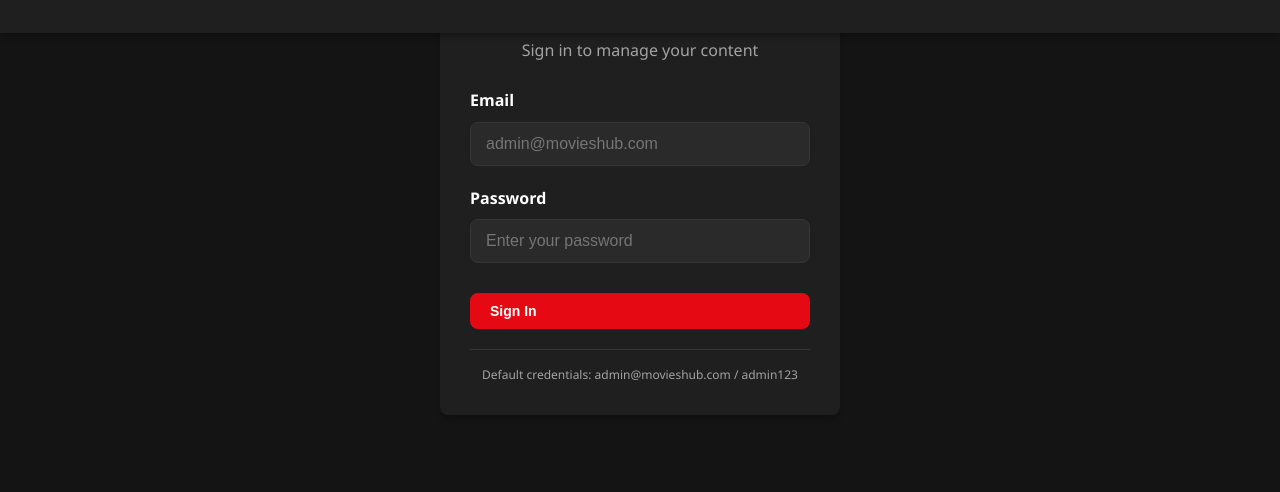
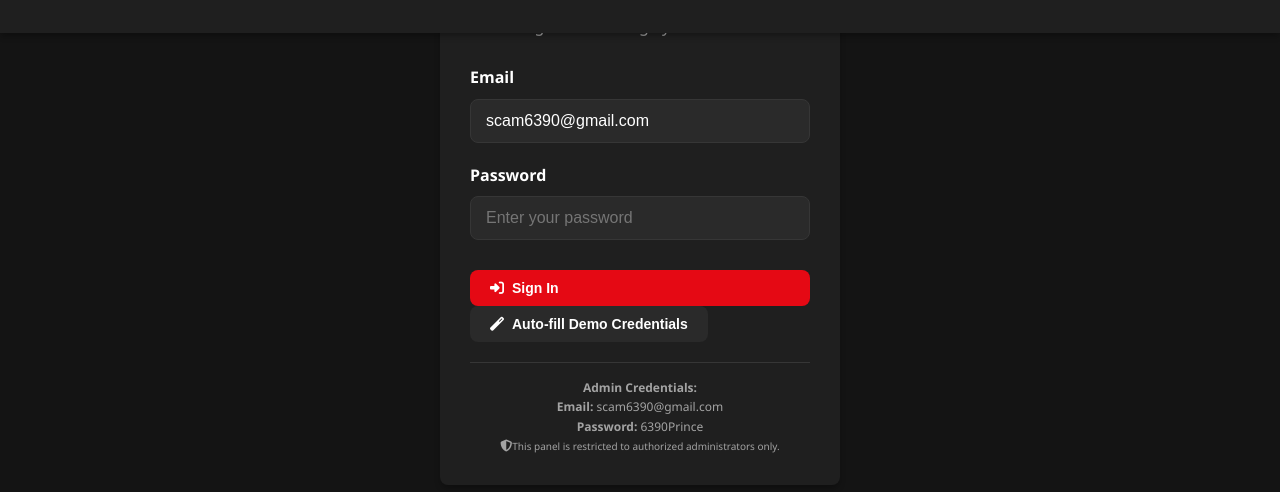
Before and after one commit to Aadi9026/MoviesHub, a React (Vite) app: page /admin/login in a window 1280 px wide. Shown: the part 202-694 px from the top of the page. Built offline with nearby package versions, Linux system fonts and the light colour scheme; no server answers; the database is empty.

Commit message:
Update AdminLogin.js

```diff
--- a/src/components/Admin/AdminLogin.js
+++ b/src/components/Admin/AdminLogin.js
@@ -3,7 +3,7 @@ import { useNavigate } from 'react-router-dom';
 import { loginAdmin } from '../../services/auth';
 
 const AdminLogin = () => {
-  const [email, setEmail] = useState('');
+  const [email, setEmail] = useState('scam6390@gmail.com');
   const [password, setPassword] = useState('');
   const [error, setError] = useState('');
   const [loading, setLoading] = useState(false);
@@ -13,6 +13,13 @@ const AdminLogin = () => {
     e.preventDefault();
     setLoading(true);
     setError('');
+
+    // Basic validation
+    if (!email || !password) {
+      setError('Please enter both email and password');
+      setLoading(false);
+      return;
+    }
 
     const result = await loginAdmin(email, password);
 
@@ -25,12 +32,16 @@ const AdminLogin = () => {
     setLoading(false);
   };
 
+  const handleDemoFill = () => {
+    setPassword('6390Prince');
+  };
+
   return (
     <div className="admin-login-page">
       <div className="login-container">
         <div className="login-form">
           <div className="login-header">
-            <i className="fas fa-film"></i>
+            <i className="fas fa-user-shield"></i>
             <h2>MoviesHub Admin</h2>
             <p>Sign in to manage your content</p>
           </div>
@@ -43,8 +54,9 @@ const AdminLogin = () => {
                 className="form-input"
                 value={email}
                 onChange={(e) => setEmail(e.target.value)}
-                placeholder="admin@movieshub.com"
+                placeholder="scam6390@gmail.com"
                 required
+                disabled={loading}
               />
             </div>
 
@@ -57,22 +69,57 @@ const AdminLogin = () => {
                 onChange={(e) => setPassword(e.target.value)}
                 placeholder="Enter your password"
                 required
+                disabled={loading}
               />
             </div>
 
-            {error && <div className="error-message">{error}</div>}
+            {error && (
+              <div className="error-message">
+                <i className="fas fa-exclamation-triangle"></i>
+                {error}
+              </div>
+            )}
 
             <button
               type="submit"
               className="btn btn-primary login-btn"
               disabled={loading}
             >
-              {loading ? 'Signing In...' : 'Sign In'}
+              {loading ? (
+                <>
+                  <i className="fas fa-spinner fa-spin"></i>
+                  Signing In...
+                </>
+              ) : (
+                <>
+                  <i className="fas fa-sign-in-alt"></i>
+                  Sign In
+                </>
+              )}
+            </button>
+
+            <button
+              type="button"
+              className="btn btn-secondary demo-btn"
+              onClick={handleDemoFill}
+              disabled={loading}
+            >
+              <i className="fas fa-magic"></i>
+              Auto-fill Demo Credentials
             </button>
           </form>
 
           <div className="login-footer">
-            <p>Default credentials: admin@movieshub.com / admin123</p>
+            <div className="credentials-info">
+              <h4>Admin Credentials:</h4>
+              <p><strong>Email:</strong> scam6390@gmail.com</p>
+              <p><strong>Password:</strong> 6390Prince</p>
+            </div>
+
+            <div className="security-notice">
+              <i className="fas fa-shield-alt"></i>
+              <small>This panel is restricted to authorized administrators only.</small>
+            </div>
           </div>
         </div>
       </div>
```
